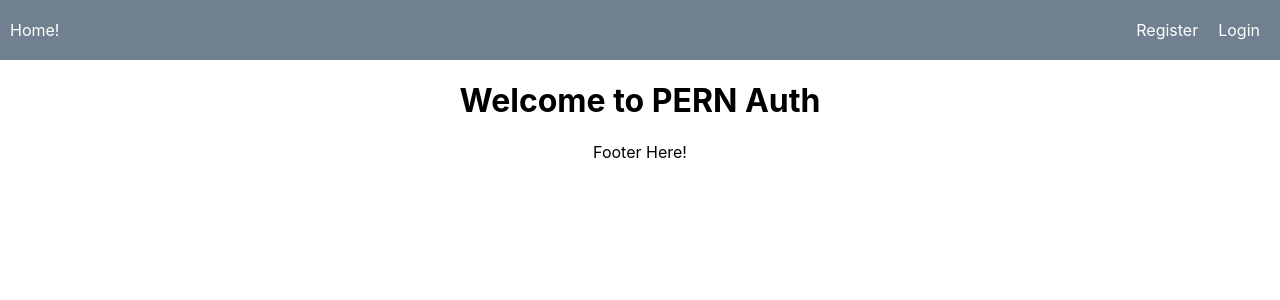
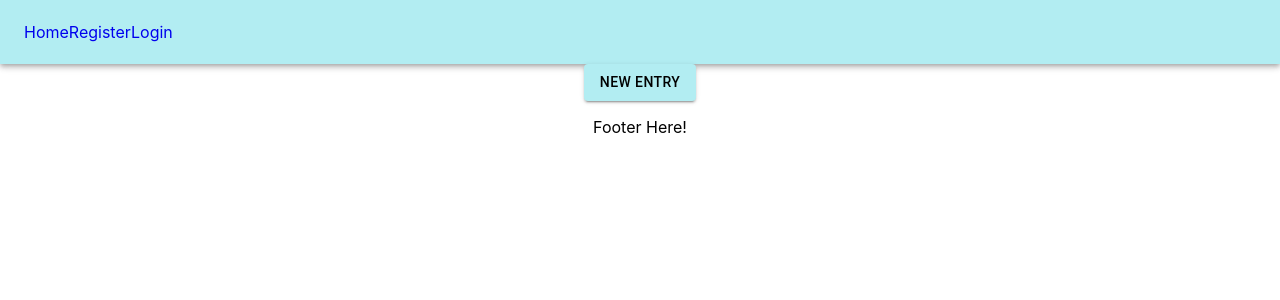
Before and after one commit to mgcarbonell/cuneiform-frontend, a React (Create React App) app: page / in a window 1280 px wide. Shown: the top 300 px of the page. Built offline with nearby package versions, Linux system fonts and the light colour scheme.

Commit message:
add new entry, edit login, edit header

```diff
--- a/package.json
+++ b/package.json
@@ -1,5 +1,5 @@
 {
-  "name": "gamelib-client",
+  "name": "cuneiform-backend",
   "version": "0.1.0",
   "private": true,
   "dependencies": {
--- a/src/components/Header.js
+++ b/src/components/Header.js
@@ -1,30 +1,48 @@
 import React from 'react';
 import { Link } from 'react-router-dom'
-import './Header.scss'
+import { AppBar, Toolbar } from '@material-ui/core'
+import { Button } from '@material-ui/core'
 
 const Header = (props) => {
   return (
     <header>
+      <AppBar position="static">
+        <Toolbar>
           <div className="logo">
-        <Link to={'/'}>Home!</Link>
+            <Link to={'/'}>Home</Link>
           </div>
           <div className="links">
-        <ul>
               { props.currentUser ?
                 <>
-              <li><Link to={'/profile'}>Profile</Link></li>
-              <li><a href="/logout" onClick={ props.logout }>Log Out</a></li>
+                  <Link to={'/profile'}>
+                    <Button color="inherit">
+                      Profile
+                    </Button>
+                  </Link>
+                  <a href="/logout" onClick={ props.logout }>Log Out</a>
                 </>
               :
                 <>
-              <li><Link to={'/register'}>Register</Link></li>
-              <li><Link to={'/login'}>Login</Link></li>
+                  <Link to={'/register'}>Register</Link>
+                  <Link to={'/login'}>Login</Link>
                 </>
               }
-        </ul>
           </div>
+        </Toolbar>
+      </AppBar>
     </header>
   );
 }
 
+
+
+    // <IconButton edge="start" className={classes.menuButton} color="inherit" aria-label="menu">
+    //   <MenuIcon />
+    // </IconButton>
+    // <Typography variant="h6" className={classes.title}>
+    //   News
+    // </Typography>
+    // <Button color="inherit">Login</Button>
+
+
 export default Header;
--- a/src/components/Header.scss
+++ b/src/components/Header.scss
@@ -1,27 +1,27 @@
-header {
-  background-color: slategrey;
-  text-align: left;
-  padding: 20px 10px;
-  display: flex;
-  justify-content: space-between;
+// header {
+//   background-color: slategrey;
+//   text-align: left;
+//   padding: 20px 10px;
+//   display: flex;
+//   justify-content: space-between;
 
-  a {
-    color: #fff;
-    transition: color 0.3s ease;
+//   a {
+//     color: #fff;
+//     transition: color 0.3s ease;
 
-    &:hover {
-      color: darken(#fff, 20%)
-    }
-  }
+//     &:hover {
+//       color: darken(#fff, 20%)
+//     }
+//   }
 
-  ul {
-    display: flex;
-    margin: 0;
-    padding: 0;
+//   ul {
+//     display: flex;
+//     margin: 0;
+//     padding: 0;
 
-    li {
-      list-style-type: none;
-      padding: 0px 10px;
-    }
-  }
-}
+//     li {
+//       list-style-type: none;
+//       padding: 0px 10px;
+//     }
+//   }
+// }
--- a/src/index.js
+++ b/src/index.js
@@ -2,18 +2,17 @@ import React from 'react';
 import ReactDOM from 'react-dom';
 import { BrowserRouter as Router } from 'react-router-dom';
 import './index.css';
+import { ThemeProvider } from '@material-ui/core/styles';
+import theme from './theme';
 import App from './App';
 
 ReactDOM.render(
-  // StrictMode is a tool for highlighting potential
-  // problems in an application. Like Fragment,
-  // StrictMode does not render any visible UI.
-  // It activates additional checks and warnings for
-  // its descendants.
   <React.StrictMode>
-    <Router>
-      <App />
-    </Router>
+    <ThemeProvider theme={ theme }>
+      <Router>
+        <App />
+      </Router>
+    </ThemeProvider>
   </React.StrictMode>,
   document.getElementById('root')
 );
--- a/src/pages/Home.js
+++ b/src/pages/Home.js
@@ -1,11 +1,16 @@
+import { Typography } from '@material-ui/core';
 import React from 'react';
+import { Link } from 'react-router-dom';
+import { Button } from '@material-ui/core';
 
 const Home = () => {
   return (
-    <div>
-      <h1>Welcome to PERN Auth</h1>
+    <div /* className="App" */>
+      <Button color="primary" variant="contained">
+        New Entry
+      </Button>
     </div>
-  );
+  )
 }
 
 export default Home;
--- a/src/theme.js
+++ b/src/theme.js
@@ -1,16 +1,21 @@
 import { createMuiTheme } from '@material-ui/core/styles';
+// import { useTheme } from '@material-ui/core/styles';
 
 const theme = createMuiTheme({
   palette: {
-    light: "#d7f9f1",
-    main: "#b2edf2",
-    dark: "#C1B4B6",
-    contrastText: "#fff",
-  },
-  secondary: {
-    light: ,
-    main: ,
-    dark: ,
-    contrastText: "#fff",
+    primary: {
+      light: '#d7f9f1',
+      main: '#b2edf2',
+      dark: '#C1B4B6',
+      contrastText: '#000',
+    },
+    secondary: {
+      light: '#fffafd',
+      main: '#fff2f2',
+      dark: '#ccbfbf',
+      contrastText: "#000",
+    },
   }
 })
+
+export default theme;
```
Also changed, not shown: src/pages/NewEntry.js (added, +13 -0 lines), 1 other file (tests, documents, lock files or other folders). Lines whose indentation alone changed are shown as unchanged.
